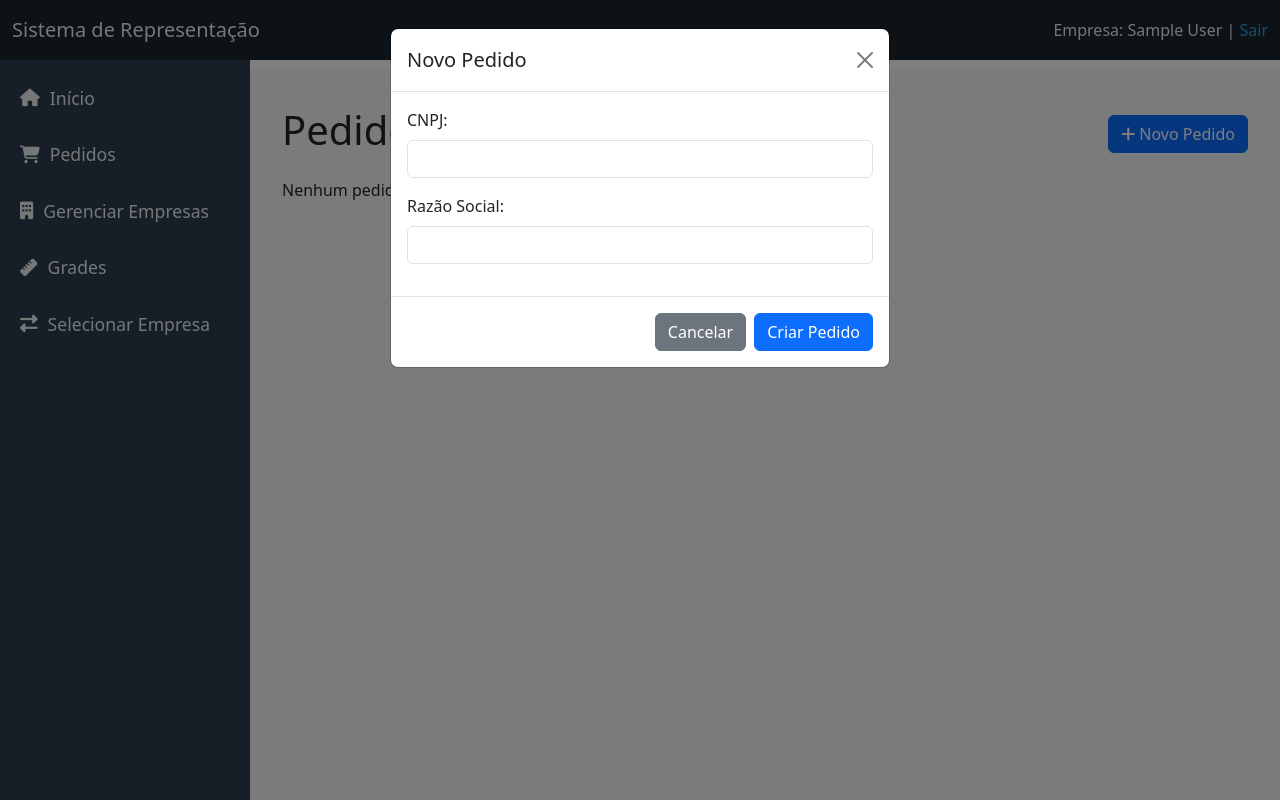
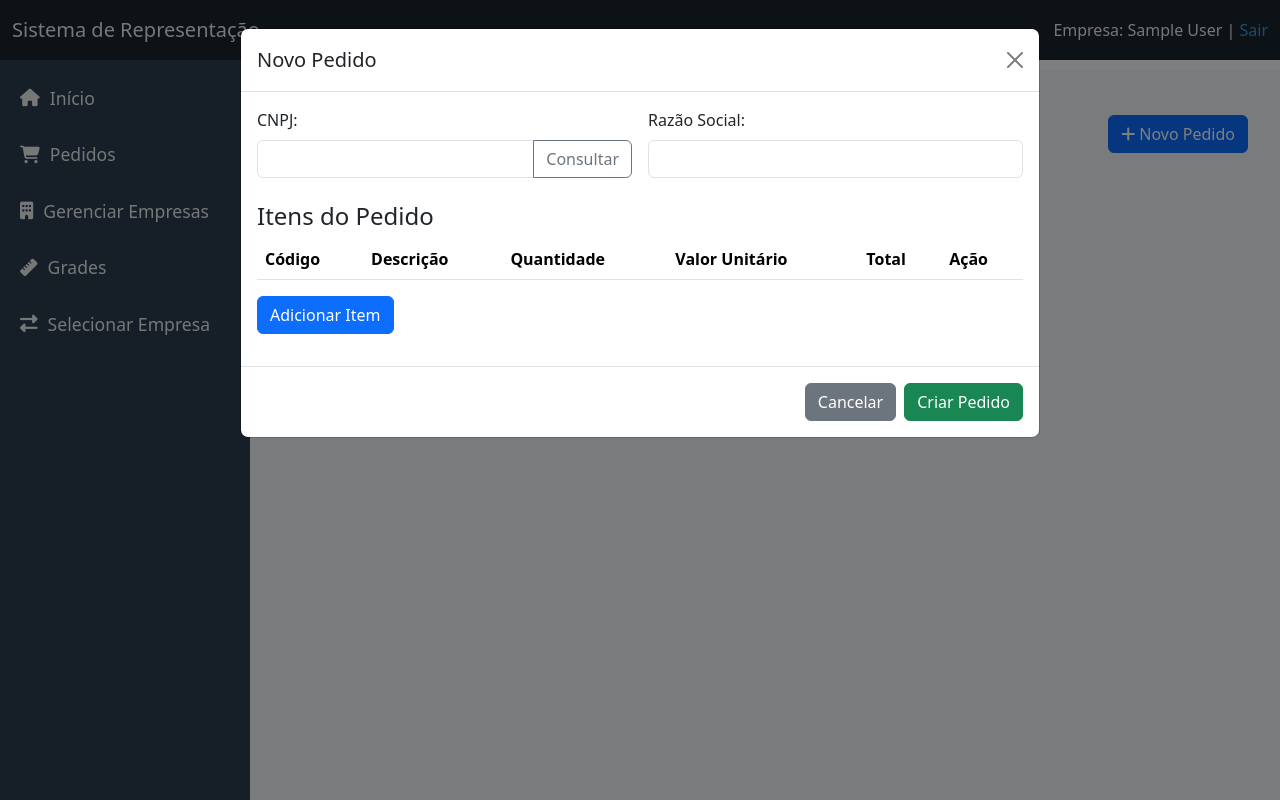
Before and after one commit to weslleycarlos/sistema-representacao, a Flask app: page /lista_pedidos in a window 1280 px wide, after a click on "Novo Pedido". Run offline with Flask 3, Linux system fonts and the light colour scheme; the visitor is signed in with stand-in values (Sample User, id 1); data that the repository does not hold is empty; some libraries are stand-ins or nearby versions.

Commit message:
Melhorada tela de novo pedido com consulta CNPJ e adição de itens

```diff
--- a/main.py
+++ b/main.py
@@ -11,8 +11,6 @@ from functools import wraps
 
 app = Flask(__name__)
 app.secret_key = "sua-chave-secreta-aqui"  # Mude para algo seguro
-
-# Definir DB_CONNECTION_STRING (substitua [SUA-SENHA])
 DB_CONNECTION_STRING = "postgresql://postgres.qesszwlqxftxdomreawa:Maccol#1992#@aws-0-us-east-1.pooler.supabase.com:6543/postgres"
 
 logging.basicConfig(level=logging.INFO)
@@ -78,20 +76,18 @@ def consultar_cnpj(cnpj):
     except Exception as e:
         return {"erro": str(e)}
 
-@app.route('/', methods=['GET'])
-@login_required
-def index():
-    logger.info("Acessando a rota inicial")
-    empresa_selecionada = session.get('empresa_selecionada', list(empresas.keys())[0])
-    return render_template('index.html', empresas=empresas.keys(), dados_loja=None, empresa_selecionada=empresa_selecionada)
-
 @app.route('/consultar_cnpj', methods=['POST'])
 @login_required
 def consultar_cnpj_route():
     cnpj = request.form['cnpj']
-    dados_loja = consultar_cnpj(cnpj)
+    dados = consultar_cnpj(cnpj)
+    return jsonify(dados)  # Retorna JSON para uso no modal
+
+@app.route('/', methods=['GET'])
+@login_required
+def index():
     empresa_selecionada = session.get('empresa_selecionada', list(empresas.keys())[0])
-    return render_template('index.html', empresas=empresas.keys(), dados_loja=dados_loja, request=request, empresa_selecionada=empresa_selecionada)
+    return render_template('index.html', empresas=empresas.keys(), dados_loja=None, empresa_selecionada=empresa_selecionada)
 
 @app.route('/lista_pedidos', methods=['GET'])
 @login_required
@@ -108,7 +104,7 @@ def lista_pedidos():
         for row in c.fetchall()
     ]
     conn.close()
-    return render_template('lista_pedidos.html', pedidos=pedidos, empresa_selecionada=empresa_selecionada, empresas=empresas)  # Adicionado empresas
+    return render_template('lista_pedidos.html', pedidos=pedidos, empresa_selecionada=empresa_selecionada, empresas=empresas)
 
 @app.route('/pedido', methods=['POST'])
 @login_required
@@ -120,7 +116,20 @@ def pedido():
     if request.method == 'POST':
         cnpj = request.form['cnpj']
         razao_social = request.form['razao']
+        itens = []
+        codigos = request.form.getlist('codigo[]')
+        quantidades = request.form.getlist('quantidade[]')
+        for i, codigo in enumerate(codigos):
+            if codigo and int(quantidades[i]) > 0:
+                item = empresas[empresa_selecionada].get_item(codigo)
+                if item:
+                    itens.append({
+                        "codigo": codigo,
+                        "quantidades": {tam: (int(quantidades[i]) if tam == "unico" else 0) for tam in item["tamanhos"]}
+                    })
         pedido_atual = Pedido(empresas[empresa_selecionada], razao_social, cnpj)
+        for item in itens:
+            pedido_atual.adicionar_item(item["codigo"], item["quantidades"])
         salvar_pedido(pedido_atual)
         flash("Novo pedido criado com sucesso!", "success")
     return redirect(url_for('lista_pedidos'))
--- a/templates/lista_pedidos.html
+++ b/templates/lista_pedidos.html
@@ -54,29 +54,115 @@
 
     <!-- Modal para Novo Pedido -->
     <div class="modal fade" id="novoPedidoModal" tabindex="-1" aria-labelledby="novoPedidoModalLabel" aria-hidden="true">
-        <div class="modal-dialog">
+        <div class="modal-dialog modal-lg">
             <div class="modal-content">
                 <div class="modal-header">
                     <h5 class="modal-title" id="novoPedidoModalLabel">Novo Pedido</h5>
                     <button type="button" class="btn-close" data-bs-dismiss="modal" aria-label="Close"></button>
                 </div>
-                <form method="POST" action="{{ url_for('pedido') }}">
+                <form method="POST" action="{{ url_for('pedido') }}" id="formNovoPedido">
                     <div class="modal-body">
-                        <div class="mb-3">
-                            <label for="cnpj" class="form-label">CNPJ:</label>
-                            <input type="text" class="form-control" id="cnpj" name="cnpj" required>
+                        <div class="row g-3">
+                            <div class="col-md-6">
+                                <label for="cnpj" class="form-label">CNPJ:</label>
+                                <div class="input-group">
+                                    <input type="text" class="form-control" id="cnpj" name="cnpj" required>
+                                    <button type="button" class="btn btn-outline-secondary" onclick="consultarCnpj()">Consultar</button>
+                                </div>
+                            </div>
+                            <div class="col-md-6">
+                                <label for="razao" class="form-label">Razão Social:</label>
+                                <input type="text" class="form-control" id="razao" name="razao" required>
+                            </div>
                         </div>
-                        <div class="mb-3">
-                            <label for="razao" class="form-label">Razão Social:</label>
-                            <input type="text" class="form-control" id="razao" name="razao" required>
-                        </div>
+                        <h4 class="mt-4">Itens do Pedido</h4>
+                        <table class="table table-striped" id="tabelaItens">
+                            <thead>
+                                <tr>
+                                    <th>Código</th>
+                                    <th>Descrição</th>
+                                    <th>Quantidade</th>
+                                    <th>Valor Unitário</th>
+                                    <th>Total</th>
+                                    <th>Ação</th>
+                                </tr>
+                            </thead>
+                            <tbody>
+                            </tbody>
+                        </table>
+                        <button type="button" class="btn btn-primary mb-3" onclick="adicionarItem()">Adicionar Item</button>
                     </div>
                     <div class="modal-footer">
                         <button type="button" class="btn btn-secondary" data-bs-dismiss="modal">Cancelar</button>
-                        <button type="submit" class="btn btn-primary">Criar Pedido</button>
+                        <button type="submit" class="btn btn-success">Criar Pedido</button>
                     </div>
                 </form>
             </div>
         </div>
     </div>
+
+    <script>
+        function consultarCnpj() {
+            const cnpj = document.getElementById('cnpj').value;
+            fetch('/consultar_cnpj', {
+                method: 'POST',
+                headers: { 'Content-Type': 'application/x-www-form-urlencoded' },
+                body: 'cnpj=' + encodeURIComponent(cnpj)
+            })
+            .then(response => response.json())
+            .then(data => {
+                if (data.erro) {
+                    alert(data.erro);
+                } else {
+                    document.getElementById('razao').value = data.nome || '';
+                }
+            })
+            .catch(error => alert('Erro ao consultar CNPJ: ' + error));
+        }
+
+        function adicionarItem() {
+            const tbody = document.querySelector('#tabelaItens tbody');
+            const row = document.createElement('tr');
+            row.innerHTML = `
+                <td><input type="text" name="codigo[]" class="form-control" onblur="buscarItem(this)" required></td>
+                <td><input type="text" name="descritivo[]" class="form-control" readonly></td>
+                <td><input type="number" name="quantidade[]" class="form-control" min="0" oninput="calcularTotal(this)" required></td>
+                <td><input type="text" name="valor_unit[]" class="form-control" readonly></td>
+                <td><input type="text" name="total[]" class="form-control" readonly></td>
+                <td><button type="button" class="btn btn-danger btn-sm" onclick="removerItem(this)">Remover</button></td>
+            `;
+            tbody.appendChild(row);
+        }
+
+        function buscarItem(input) {
+            const codigo = input.value;
+            if (codigo) {
+                fetch(`/buscar_item/{{ empresa_selecionada }}/${codigo}`)
+                    .then(response => response.json())
+                    .then(data => {
+                        if (data.erro) {
+                            alert(data.erro);
+                        } else {
+                            const row = input.parentElement.parentElement;
+                            row.querySelector('input[name="descritivo[]"]').value = data.descritivo;
+                            row.querySelector('input[name="valor_unit[]"]').value = data.valor;
+                            calcularTotal(row.querySelector('input[name="quantidade[]"]'));
+                        }
+                    })
+                    .catch(error => alert('Erro ao buscar item: ' + error));
+            }
+        }
+
+        function calcularTotal(input) {
+            const row = input.parentElement.parentElement;
+            const quantidade = parseInt(input.value) || 0;
+            const valorUnit = parseFloat(row.querySelector('input[name="valor_unit[]"]').value) || 0;
+            const total = quantidade * valorUnit;
+            row.querySelector('input[name="total[]"]').value = total.toFixed(2);
+        }
+
+        function removerItem(button) {
+            button.parentElement.parentElement.remove();
+        }
+    </script>
 {% endblock %}
```
Also changed, not shown: templates/novo_pedido.html (added, +74 -0 lines).
